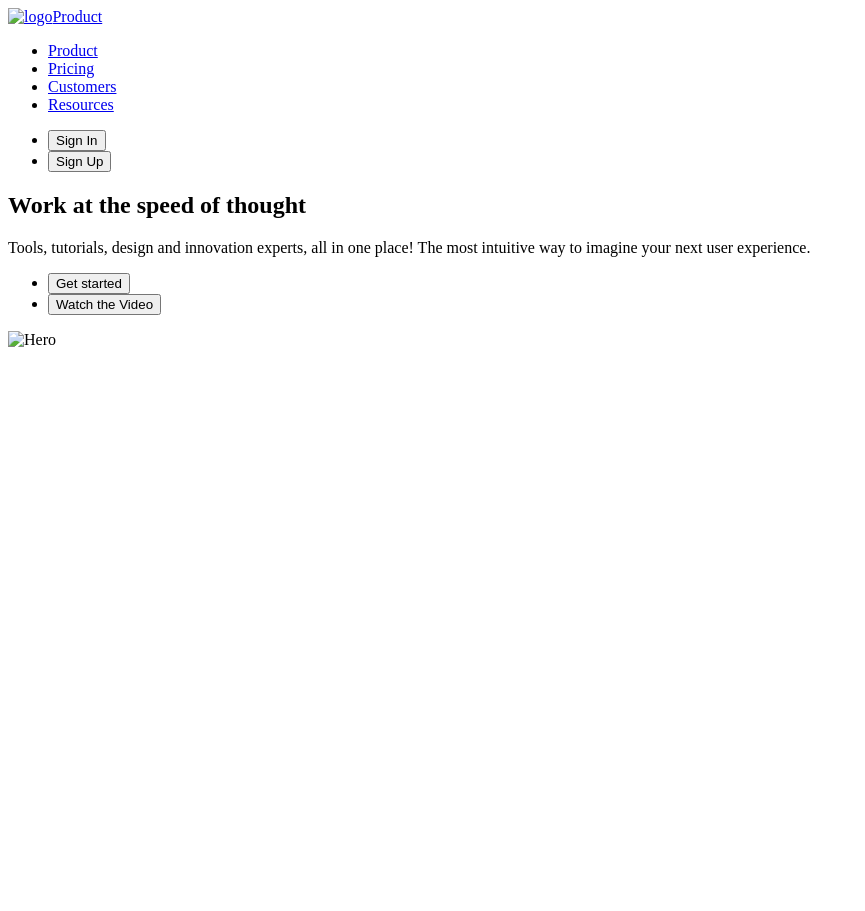
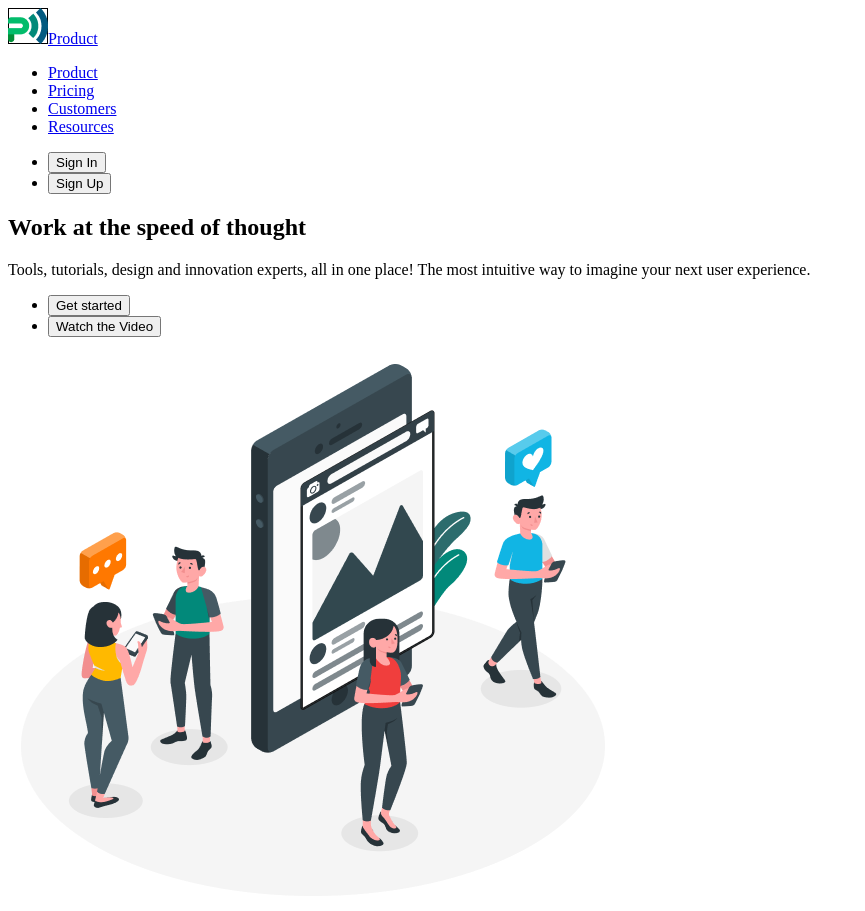
Before and after one commit to EddieOswald/Blended-HTML-CSS-1, a plain HTML site: page index.html in a window 1280 px wide. Shown: the whole page, without its empty margins (0-865 px from the left). Before the commit the page ends 800 px from the top, so only its background shows below. Drawn offline with Linux system fonts and the light colour scheme; the site is published under a folder, as on GitHub Pages, so addresses that start at the root find nothing.

Commit message:
mistakes3

```diff
--- a/index.html
+++ b/index.html
@@ -9,7 +9,7 @@
     <header>
       <nav>
         <a href="./index.html"
-          ><img src="/images/logo.png" alt="logo" />Product</a
+          ><img src="./images/logo.png" alt="logo" />Product</a
         >
         <ul>
           <li><a href="./index.html">Product</a></li>
@@ -34,7 +34,7 @@
           <li><button type="button">Get started</button></li>
           <li><button type="button">Watch the Video</button></li>
         </ul>
-        <img src="/images/hero-img.png" alt="Hero" />
+        <img src="./images/hero-img.png" alt="Hero" />
       </section>
     </main>
     <footer></footer>
```
